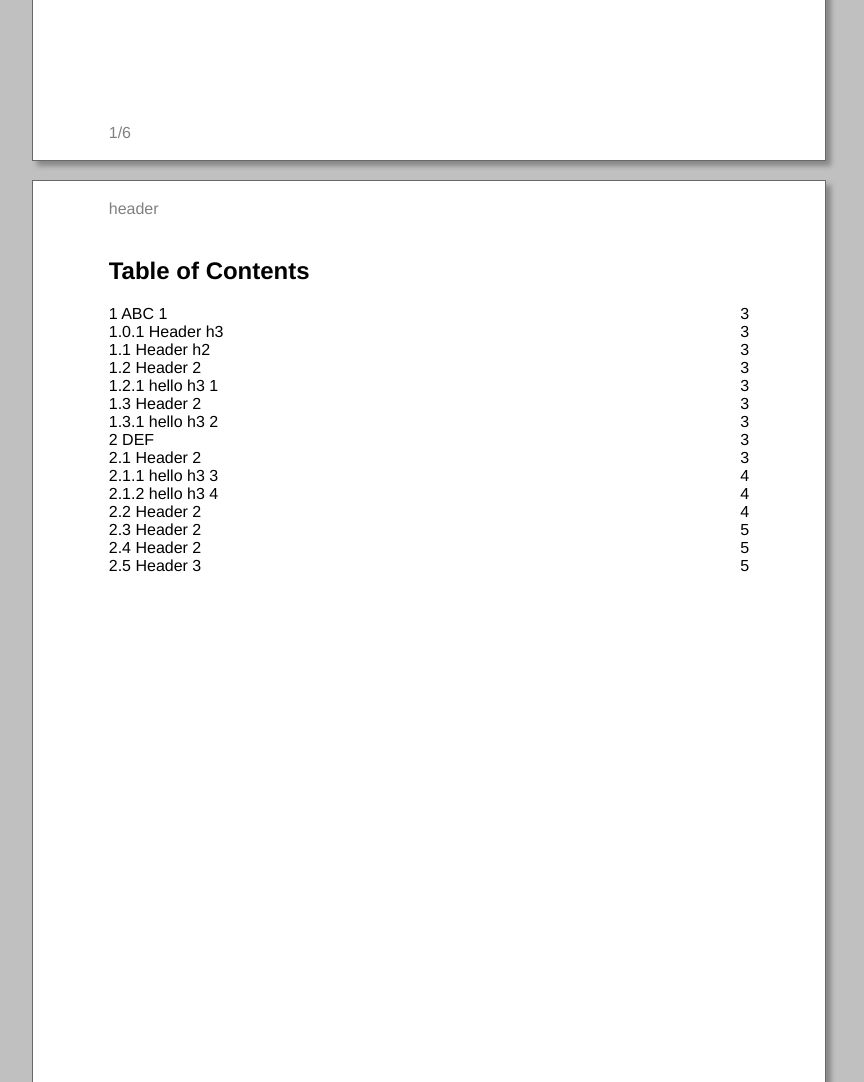
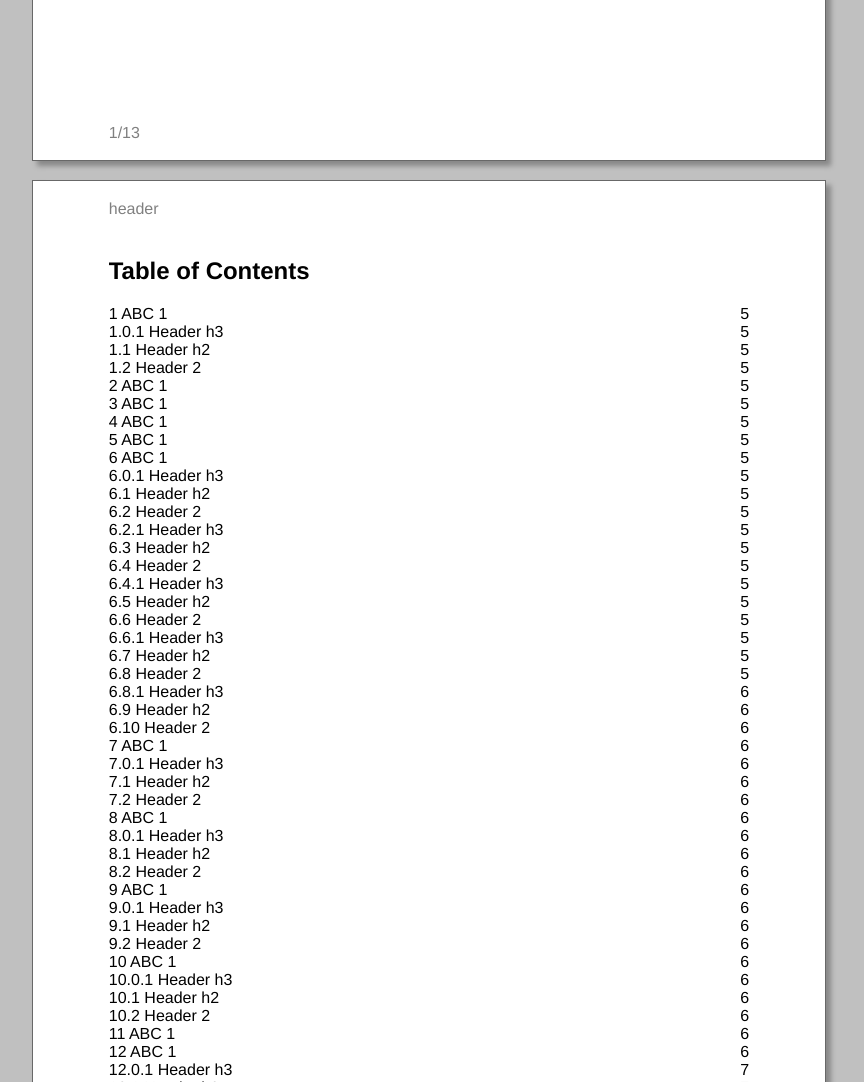
Before and after one commit to davidagraf/htmltex, a website: page app/index.html in a window 1280 px wide. Shown: the part 980-2062 px from the top of the page, without its empty margins (211-1075 px from the left). Drawn offline with nearby package versions, Linux system fonts and the light colour scheme; files that its build step writes are made by us from their sources.

Commit message:
page break in toc

```diff
--- a/app/index.html
+++ b/app/index.html
@@ -21,12 +21,119 @@
     <article>
       <p>this is the title page</p>
       <h1 class="clean page-break">Table of Contents</h1>
-      <div id="toc"></div>
+      <div class="toc"></div>
       <h1 class="page-break">ABC 1</h1>
 
       <h3>Header h3</h3>
       <h2>Header h2</h2>
-
+      <h2>Header 2</h2>
+      <h1>ABC 1</h1>
+      <h1>ABC 1</h1>
+      <h1>ABC 1</h1>
+      <h1>ABC 1</h1>
+      <h1>ABC 1</h1>
+      <h3>Header h3</h3>
+      <h2>Header h2</h2>
+      <h2>Header 2</h2>
+      <h3>Header h3</h3>
+      <h2>Header h2</h2>
+      <h2>Header 2</h2>
+      <h3>Header h3</h3>
+      <h2>Header h2</h2>
+      <h2>Header 2</h2>
+      <h3>Header h3</h3>
+      <h2>Header h2</h2>
+      <h2>Header 2</h2>
+      <h3>Header h3</h3>
+      <h2>Header h2</h2>
+      <h2>Header 2</h2>
+      <h1>ABC 1</h1>
+      <h3>Header h3</h3>
+      <h2>Header h2</h2>
+      <h2>Header 2</h2>
+      <h1>ABC 1</h1>
+      <h3>Header h3</h3>
+      <h2>Header h2</h2>
+      <h2>Header 2</h2>
+      <h1>ABC 1</h1>
+      <h3>Header h3</h3>
+      <h2>Header h2</h2>
+      <h2>Header 2</h2>
+      <h1>ABC 1</h1>
+      <h3>Header h3</h3>
+      <h2>Header h2</h2>
+      <h2>Header 2</h2>
+      <h1>ABC 1</h1>
+      <h1>ABC 1</h1>
+      <h3>Header h3</h3>
+      <h2>Header h2</h2>
+      <h2>Header 2</h2>
+      <h1>ABC 1</h1>
+      <h3>Header h3</h3>
+      <h2>Header h2</h2>
+      <h2>Header 2</h2>
+      <h1>ABC 1</h1>
+      <h3>Header h3</h3>
+      <h2>Header h2</h2>
+      <h2>Header 2</h2>
+      <h1>ABC 1</h1>
+      <h3>Header h3</h3>
+      <h2>Header h2</h2>
+      <h2>Header 2</h2>
+      <h1>ABC 1</h1>
+      <h3>Header h3</h3>
+      <h2>Header h2</h2>
+      <h2>Header 2</h2>
+      <h1>ABC 1</h1>
+      <h3>Header h3</h3>
+      <h2>Header h2</h2>
+      <h2>Header 2</h2>
+      <h1>ABC 1</h1>
+      <h3>Header h3</h3>
+      <h2>Header h2</h2>
+      <h2>Header 2</h2>
+      <h1>ABC 1</h1>
+      <h3>Header h3</h3>
+      <h2>Header h2</h2>
+      <h2>Header 2</h2>
+      <h1>ABC 1</h1>
+      <h3>Header h3</h3>
+      <h2>Header h2</h2>
+      <h2>Header 2</h2>
+      <h3>Header h3</h3>
+      <h2>Header h2</h2>
+      <h2>Header 2</h2>
+      <h1>ABC 1</h1>
+      <h3>Header h3</h3>
+      <h2>Header h2</h2>
+      <h2>Header 2</h2>
+      <h1>ABC 1</h1>
+      <h3>Header h3</h3>
+      <h2>Header h2</h2>
+      <h2>Header 2</h2>
+      <h1>ABC 1</h1>
+      <h3>Header h3</h3>
+      <h2>Header h2</h2>
+      <h2>Header 2</h2>
+      <h1>ABC 1</h1>
+      <h3>Header h3</h3>
+      <h2>Header h2</h2>
+      <h2>Header 2</h2>
+      <h1>ABC 1</h1>
+      <h3>Header h3</h3>
+      <h2>Header h2</h2>
+      <h2>Header 2</h2>
+      <h1>ABC 1</h1>
+      <h3>Header h3</h3>
+      <h2>Header h2</h2>
+      <h2>Header 2</h2>
+      <h1>ABC 1</h1>
+      <h3>Header h3</h3>
+      <h2>Header h2</h2>
+      <h2>Header 2</h2>
+      <h1>ABC 1</h1>
+      <h3>Header h3</h3>
+      <h2>Header h2</h2>
       <h2>Header 2</h2>
       <p>
       <span id="date"></span>
--- a/app/scripts/main.js
+++ b/app/scripts/main.js
@@ -3,7 +3,7 @@
 'use strict';
 
 (function() {
-  var $toc = $('#toc'),
+  var $toc = $('.toc'),
       depths = [],
       headerCounter = 0,
       pageDiv,
@@ -28,12 +28,16 @@
     return pageDiv.prop('offsetHeight') - pageDiv.prop('scrollHeight') < 0;
   },
 
-  appendParaPart = function(curP, part) {
+  appendParaPart = function(curP, part, newEl) {
     curP.append(part);
     if (pageFull()) {
       curP.contents().last().remove();
       insertNewPage();
-      curP = $('<p/>');
+      if (newEl) {
+        curP = $(newEl);
+      } else {
+        curP = $('<p/>');
+      }
       pageDiv.append(curP);
       curP.append(part);
     }
@@ -91,6 +95,13 @@
             curP = appendParaPart(curP, v);
           }
         });
+      } else if ($value.hasClass('toc')) {
+        curP = $('<div class="toc"></div>');
+        pageDiv.append(curP);
+
+        $value.children().each(function(i, v){
+          curP = appendParaPart(curP, v, '<div class="toc"></div>');
+        });
       } else if (!newPageInserted) {
         insertNewPage();
         pageDiv.append($value);
--- a/app/styles/main.scss
+++ b/app/styles/main.scss
@@ -49,7 +49,7 @@ body {
 
   }
 
-  #toc {
+  .toc {
     a {
       color: black;
       text-decoration: none;
```
